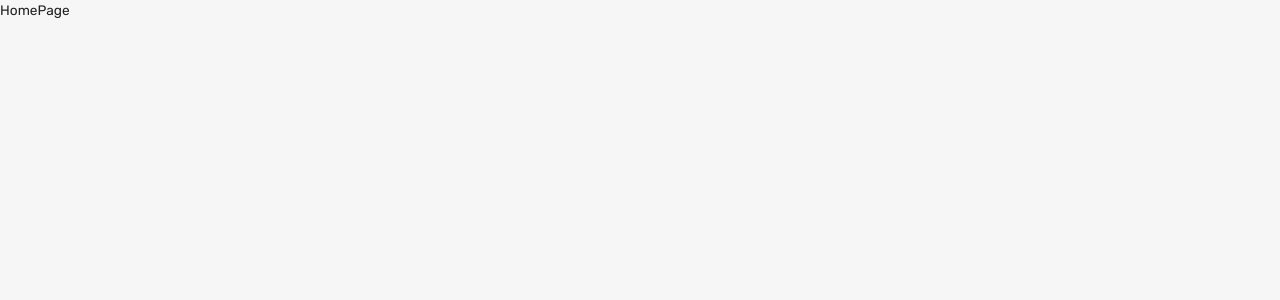
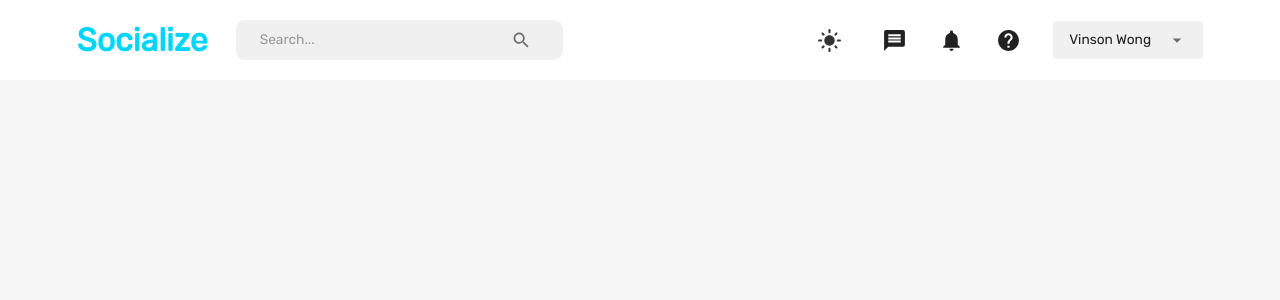
Before and after one commit to kruciall/Socializer, a React (Create React App) app in the folder client/: page /home in a window 1280 px wide. Shown: the top 300 px of the page. Built offline with nearby package versions, Linux system fonts and the light colour scheme.

Commit message:
navbar implement complete with mediaquery and dark/light mode available

```diff
--- a/client/src/scenes/homePage/index.jsx
+++ b/client/src/scenes/homePage/index.jsx
@@ -1,9 +1,13 @@
+import { Box } from '@mui/material';
 import React from 'react'
+import Navbar from 'scenes/navbar';
 
 const HomePage = () => {
   return (
-    <div>HomePage</div>
+    <Box>
+      <Navbar />
+    </Box>
   )
 }
 
-export default HomePage
+export default HomePage;
--- a/client/src/scenes/navbar/index.jsx
+++ b/client/src/scenes/navbar/index.jsx
@@ -42,7 +42,9 @@ const Navbar = () => {
   const primaryLight = theme.palette.primary.light;
   const alt = theme.palette.background.alt;
 
-  const fullName = `${user.firstName} ${user.lastName}`;
+  const fullName = "Vinson Wong";
+  // REPLACE MY NAME WITH THIS AFTER BACKEND IS IMPLMENTED
+  // `${user.firstName} ${user.lastName}`
 
   return <FlexBetween padding="1rem 6%" backgroundColor={alt}>
     <FlexBetween gap="1.75rem">
```
